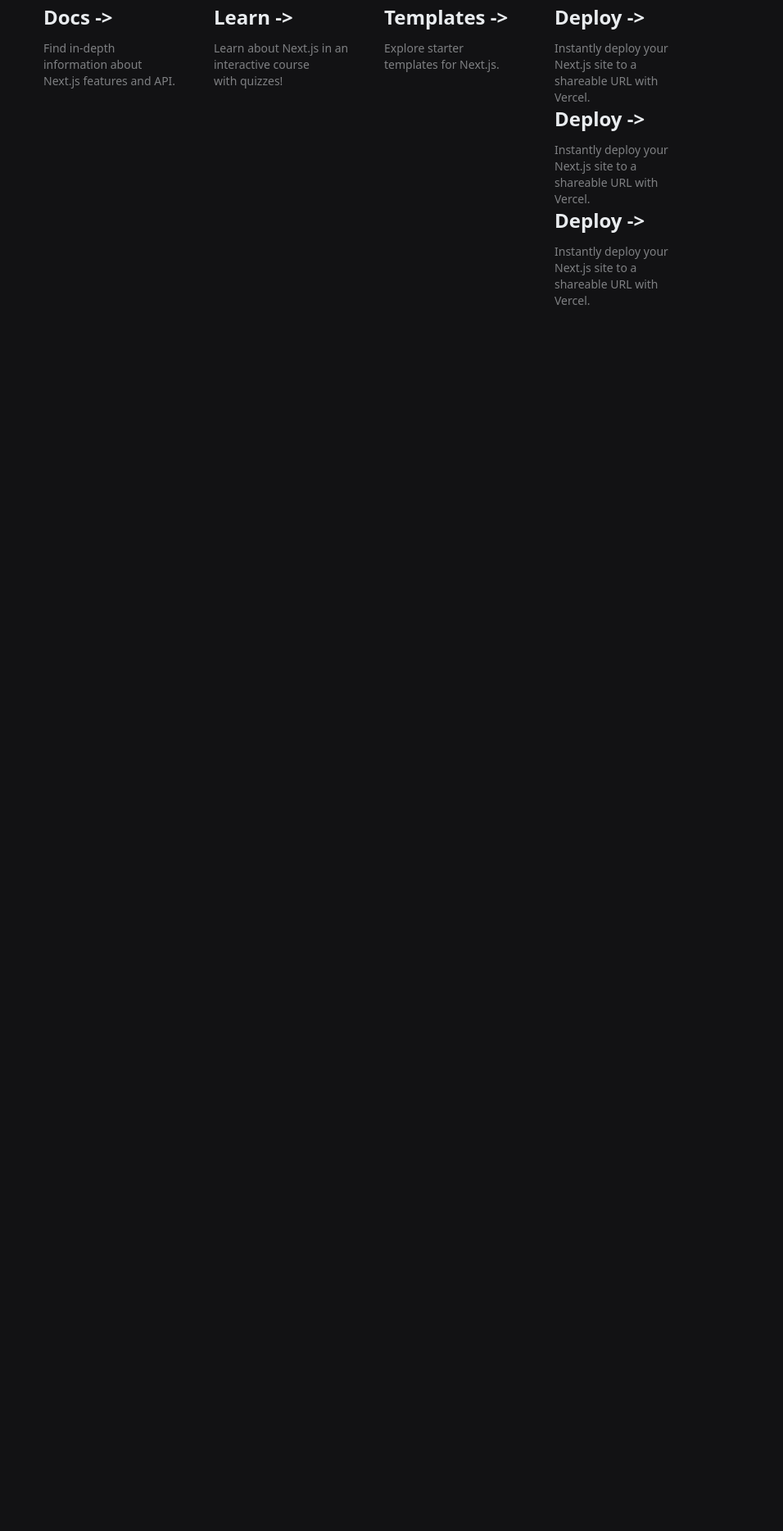
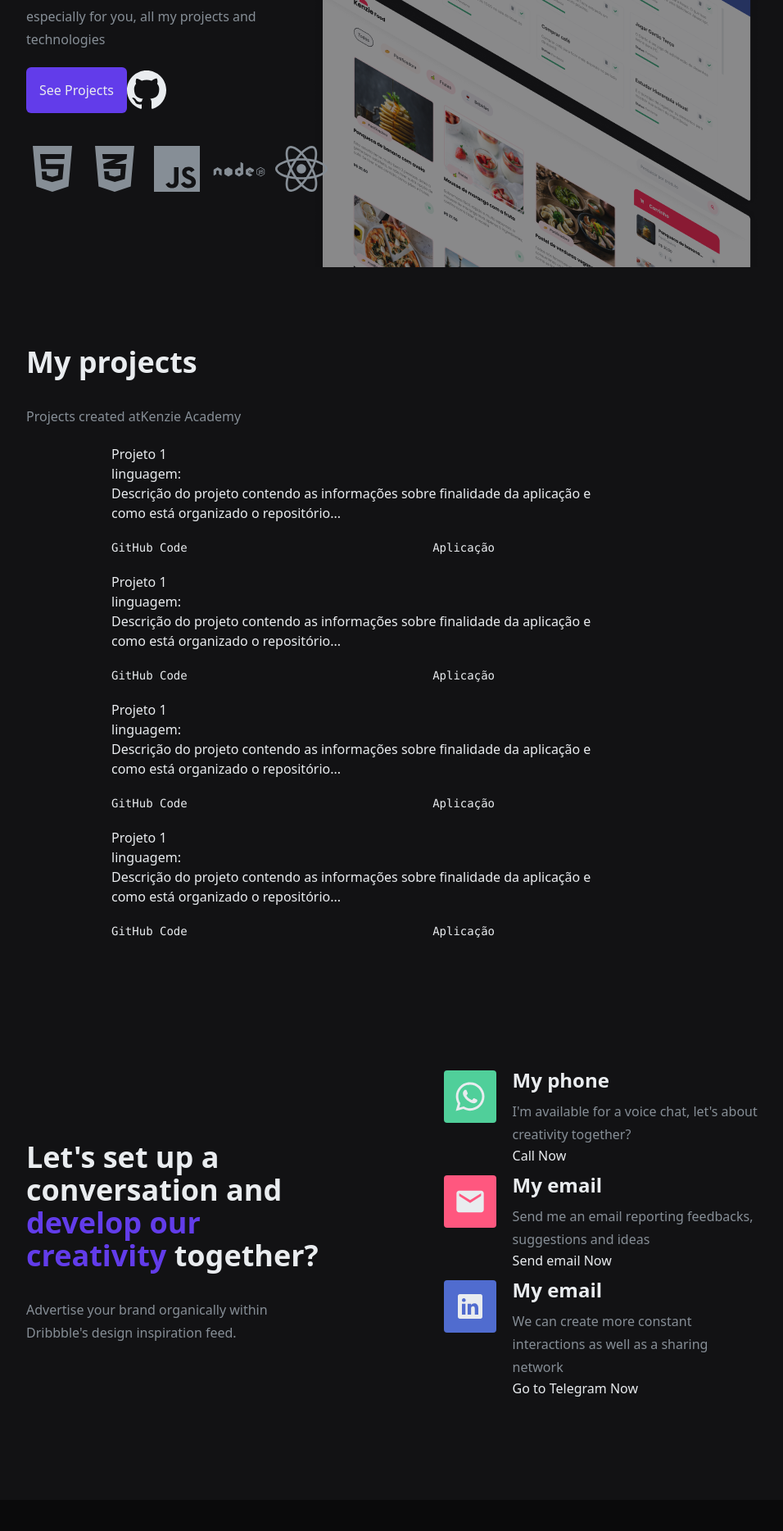
Before and after one commit to eltonferrs/portifolio, a Next.js app: page / in a window 1280 px wide. Shown: the part 400-2268 px from the top of the page at 82% size, without its empty margins (192-1148 px from the left). Before the commit the page ends 858 px from the top, so only its background shows below. Built offline with nearby package versions, Linux system fonts and the light colour scheme.

Commit message:
style basic

```diff
--- a/src/app/page.tsx
+++ b/src/app/page.tsx
@@ -1,18 +1,28 @@
-// import Image from 'next/image'
-import { MenuNave } from '@/components/NaveMenu';
-import { MenuMobile } from '@/components/NaveMenu/mobile';
+import Image from 'next/image'
+import project from "../../public/header-bg.png"
+import { Header } from '@/components/Header';
+import { TecIcons } from '@/components/TechIcons';
 import { BsGithub } from "react-icons/bs";
+import { CardProject } from '@/components/CardProjects';
+import { CardContact } from '@/components/CardContact';
+import { MdEmail } from "react-icons/md";
+import { FaWhatsapp } from "react-icons/fa";
+import { IoLogoLinkedin } from "react-icons/io";
+import { Footer } from '@/components/Footer';
+
+
+
+
+
+
 
 export default function Home() {
   return (
-    <main className="flex min-h-screen flex-col items-center justify-between">
-      <div className="w-9/12 flex flex-row items-center justify-between font-mono text-sm">
-         <h1>Elton</h1>
-         <MenuMobile/>
-         <MenuNave />
-      </div>
-      <section className="w-9/12 flex min-h-screen flex-col items-center justify-between py-8 sm:p-16">
-      <div className="flex items-center w-full justify-between gap-1 md:w-3/5">
+    <main className="flex min-h-screen flex-col items-center">
+      <Header/>
+      <section className="w-9/12 flex flex-col min-h-[83vh] items-center py-8 sm:p-16 bg-none lg:bg-[url('../../public/header-bg.png')] bg-right bg-no-repeat">
+        <div className="w-full flex flex-col items-start gap-y-5">
+          <div className="flex items-center w-full justify-between gap-1 lg:w-60">
             <img
               className="dark:drop-shadow-[0_0_0.3rem_#ffffff70] w-12 h-12 rounded-full"
               src="/perfil.jpg"
@@ -20,103 +30,51 @@
             />
             <p>Hello, my name is Elton</p>
           </div>
-      <div className=" w-full md:w-3/5">
+          <div className=" w-full lg:w-2/5">
             <h1 className='text-4xl font-bold py-8'>I <span className='text-primary-200'>Love</span> creating and <span className='text-primary-200'>developing</span> projects</h1>
             <p className="text">Discover here in this environment, created especially for you, all my projects and technologies</p>
           </div>
-      <div className="flex w-3/5">
+          <div className="flex w-full items-center lg:w-2/5">
             <button className='p-4 bg-primary-200 rounded-md'>See Projects</button>
             <BsGithub size={"3rem"}/>
           </div>
-
-      <div className="mb-32 grid text-center lg:max-w-5xl lg:w-full lg:mb-0 lg:grid-cols-4 lg:text-left">
-        <a
-          href="https://nextjs.org/docs?utm_source=create-next-app&utm_medium=appdir-template&utm_campaign=create-next-app"
-          className="group rounded-lg border border-transparent px-5 py-4 transition-colors hover:border-gray-300 hover:bg-gray-100 hover:dark:border-neutral-700 hover:dark:bg-neutral-800/30"
-          target="_blank"
-          rel="noopener noreferrer"
-        >
-          <h2 className={`mb-3 text-2xl font-semibold`}>
-            Docs{' '}
-            <span className="inline-block transition-transform group-hover:translate-x-1 motion-reduce:transform-none">
-              -&gt;
-            </span>
-          </h2>
-          <p className={`m-0 max-w-[30ch] text-sm opacity-50`}>
-            Find in-depth information about Next.js features and API.
-          </p>
-        </a>
-
-        <a
-          href="https://nextjs.org/learn?utm_source=create-next-app&utm_medium=appdir-template-tw&utm_campaign=create-next-app"
-          className="group rounded-lg border border-transparent px-5 py-4 transition-colors hover:border-gray-300 hover:bg-gray-100 hover:dark:border-neutral-700 hover:dark:bg-neutral-800/30"
-          target="_blank"
-          rel="noopener noreferrer"
-        >
-          <h2 className={`mb-3 text-2xl font-semibold`}>
-            Learn{' '}
-            <span className="inline-block transition-transform group-hover:translate-x-1 motion-reduce:transform-none">
-              -&gt;
-            </span>
-          </h2>
-          <p className={`m-0 max-w-[30ch] text-sm opacity-50`}>
-            Learn about Next.js in an interactive course with&nbsp;quizzes!
-          </p>
-        </a>
-
-        <a
-          href="https://vercel.com/templates?framework=next.js&utm_source=create-next-app&utm_medium=appdir-template&utm_campaign=create-next-app"
-          className="group rounded-lg border border-transparent px-5 py-4 transition-colors hover:border-gray-300 hover:bg-gray-100 hover:dark:border-neutral-700 hover:dark:bg-neutral-800/30"
-          target="_blank"
-          rel="noopener noreferrer"
-        >
-          <h2 className={`mb-3 text-2xl font-semibold`}>
-            Templates{' '}
-            <span className="inline-block transition-transform group-hover:translate-x-1 motion-reduce:transform-none">
-              -&gt;
-            </span>
-          </h2>
-          <p className={`m-0 max-w-[30ch] text-sm opacity-50`}>
-            Explore starter templates for Next.js.
-          </p>
-        </a>
-
-        <a
-          href="https://vercel.com/new?utm_source=create-next-app&utm_medium=appdir-template&utm_campaign=create-next-app"
-          className="group rounded-lg border border-transparent px-5 py-4 transition-colors hover:border-gray-300 hover:bg-gray-100 hover:dark:border-neutral-700 hover:dark:bg-neutral-800/30"
-          target="_blank"
-          rel="noopener noreferrer"
-        >
-          <h2 className={`mb-3 text-2xl font-semibold`}>
-            Deploy{' '}
-            <span className="inline-block transition-transform group-hover:translate-x-1 motion-reduce:transform-none">
-              -&gt;
-            </span>
-          </h2>
-          <p className={`m-0 max-w-[30ch] text-sm opacity-50`}>
-            Instantly deploy your Next.js site to a shareable URL with Vercel.
-          </p>
-          <h2 className={`mb-3 text-2xl font-semibold`}>
-            Deploy{' '}
-            <span className="inline-block transition-transform group-hover:translate-x-1 motion-reduce:transform-none">
-              -&gt;
-            </span>
-          </h2>
-          <p className={`m-0 max-w-[30ch] text-sm opacity-50`}>
-            Instantly deploy your Next.js site to a shareable URL with Vercel.
-          </p>
-          <h2 className={`mb-3 text-2xl font-semibold`}>
-            Deploy{' '}
-            <span className="inline-block transition-transform group-hover:translate-x-1 motion-reduce:transform-none">
-              -&gt;
-            </span>
-          </h2>
-          <p className={`m-0 max-w-[30ch] text-sm opacity-50`}>
-            Instantly deploy your Next.js site to a shareable URL with Vercel.
-          </p>
-        </a>
+          <TecIcons/>
         </div>
       </section>
+      <section className="w-9/12 flex flex-col min-h-[83vh] items-center sm:p-16">
+        <div className="w-full flex flex-col items-start gap-y-5">
+          <div className=" w-full lg:w-2/5">
+            <h2 className='text-4xl font-bold py-8'>My projects</h2>
+            <p className="text">Projects created at<span>Kenzie Academy</span></p>
+          </div>
+          <div className="flex items-center w-full flex-col">
+            <CardProject/>
+            <CardProject/>
+            <CardProject/>
+            <CardProject/>
+          </div>
+        </div>
+      </section>
+      <section className="w-9/12 flex flex-col min-h-[83vh] items-center sm:p-16 lg:pe-0 lg:min-h-[75vh]">
+        <div className="w-full flex flex-col items-center h-full lg:justify-between lg:flex-row lg:items-center">
+          <div className=" w-full lg:w-2/5">
+            <h2 className='text-4xl font-bold py-8'>Let's set up a conversation and <span className='text-primary-200'>develop our creativity</span> together?</h2>
+            <p className="text">Advertise your brand organically within Dribbble's design inspiration feed.</p>
+          </div>
+          <div className="flex w-full flex-col lg:w-3/5 lg:items-end">
+            <CardContact text="I'm available for a voice chat, let's about creativity together?" textBt='Call Now' title={'My phone'}>
+              <FaWhatsapp className="bg-primary-400 p-3 rounded my-3" size={"4rem"} />
+            </CardContact>
+            <CardContact text='Send me an email reporting feedbacks, suggestions and ideas' textBt='Send email Now' title={'My email'}>
+              <MdEmail className="bg-primary-500 p-3 rounded my-3" size={"4rem"}/>
+            </CardContact>
+            <CardContact text='We can create more constant interactions as well as a sharing network' textBt='Go to Telegram Now' title={'My email'}>
+              <IoLogoLinkedin className="bg-primary-100 p-3 rounded my-3" size={"4rem"}/>
+            </CardContact>
+          </div>
+        </div>
+      </section>
+      <Footer />
     </main>
   )
 }
--- /dev/null
+++ b/src/components/CardContact/index.tsx
@@ -0,0 +1,21 @@
+import { ReactNode } from "react"
+
+interface cardContact{
+    children: ReactNode;
+    title: string;
+    text: string;
+    textBt: string;
+}
+
+export const CardContact = ({children,title,text,textBt}:cardContact) => {
+    return(
+        <div className="w-full flex flex-row gap-5 lg:w-9/12 lg:justify-end">
+            {children}
+            <div className="w-3/4">
+                <h2 className='text-2xl font-bold py-2'>{title}</h2>
+                <p className="text">{text}</p>
+                <button>{textBt}</button>
+            </div>
+        </div>
+    )
+}
--- /dev/null
+++ b/src/components/CardProjects/index.tsx
@@ -0,0 +1,15 @@
+export const CardProject = () => {
+    return(
+        <div className="w-full flex flex-col md:w-9/12">
+            <h1>Projeto 1</h1>
+            <div>
+                <p>linguagem:</p>
+            </div>
+            <p>Descrição do projeto contendo as informações sobre finalidade da aplicação e como está organizado o repositório...</p>
+            <div className="flex w-9/12 flex-row items-center justify-between font-mono text-sm my-5 ">
+                <button>GitHub Code</button>
+                <button>Aplicação</button>
+            </div>
+        </div>
+    )
+}
--- /dev/null
+++ b/src/components/Footer/index.tsx
@@ -0,0 +1,25 @@
+import { IoLogoLinkedin, IoLogoInstagram } from "react-icons/io";
+
+export const Footer = () => {
+    return(
+        <div className="w-full flex justify-center bg-gray-100">
+            <div className="flex w-9/12 flex-col items-center  font-mono text-sm my-5 md:flex-row">
+                <div className="w-full flex flex-col items-center md:flex-row md:gap-14">
+                    <img
+                    className="dark:drop-shadow-[0_0_0.3rem_#ffffff70] w-12 h-12 rounded-full"
+                    src="/perfil.jpg"
+                    alt="my photo perfil"
+                    />
+                    <div className="flex flex-col items-center md:items-start">
+                        <h2 className='text-xl font-bold py-4'>Thank you!</h2>
+                        <p className="text-gray-400 text-center text-base font-normal leading-7">Follow me on my social networks and let's talk</p>
+                    </div>
+                </div>
+                <div className="flex">
+                    <IoLogoInstagram className="bg-primary-500 p-3 rounded-full" size={"3rem"} />
+                    <IoLogoLinkedin className="bg-primary-100 p-3 rounded-full" size={"3rem"} />
+                </div>
+            </div>
+      </div>
+    )
+}
--- /dev/null
+++ b/src/components/Header/index.tsx
@@ -0,0 +1,14 @@
+import { MenuMobile } from "../NaveMenu/mobile"
+import { MenuNave } from "../NaveMenu"
+
+export const Header = () => {
+    return(
+        <div className="w-full flex justify-center bg-gray-100 border-b-2 border-b-primary-200">
+            <div className="flex w-9/12 flex-row items-center justify-between font-mono text-sm my-5 ">
+                <h1>Elton</h1>
+                <MenuMobile/>
+                <MenuNave />
+            </div>
+      </div>
+    )
+}
--- a/src/components/NaveMenu/mobile.tsx
+++ b/src/components/NaveMenu/mobile.tsx
@@ -2,7 +2,7 @@
 
 export const MenuMobile = () => {
     return(
-        <div className="sm:hidden">
+        <div className="sm:hidden bg-gray-200 border-4 border-gray-200">
             <FiMenu size={"1.75rem"}/>
         </div>
     )
--- /dev/null
+++ b/src/components/TechIcons/index.tsx
@@ -0,0 +1,16 @@
+import { FaHtml5, FaCss3Alt, FaReact } from "react-icons/fa";
+import { IoLogoJavascript } from "react-icons/io5";
+import { DiNodejs } from "react-icons/di";
+
+
+export const TecIcons = () => {
+    return(
+        <div className="flex w-full items-center md:w-3/5 gap-3 my-4">
+            <FaHtml5 size={"4rem"} className={"text-gray-400"} />
+            <FaCss3Alt size={"4rem"} className={"text-gray-400"}/>
+            <IoLogoJavascript size={"4rem"} className={"text-gray-400"}/>
+            <DiNodejs size={"4rem"} className={"text-gray-400"}/>
+            <FaReact size={"4rem"} className={"text-gray-400"}/>
+        </div>
+    )
+}
```
Also changed, not shown: public/header-bg.png (added). Lines whose indentation alone changed are shown as unchanged.
